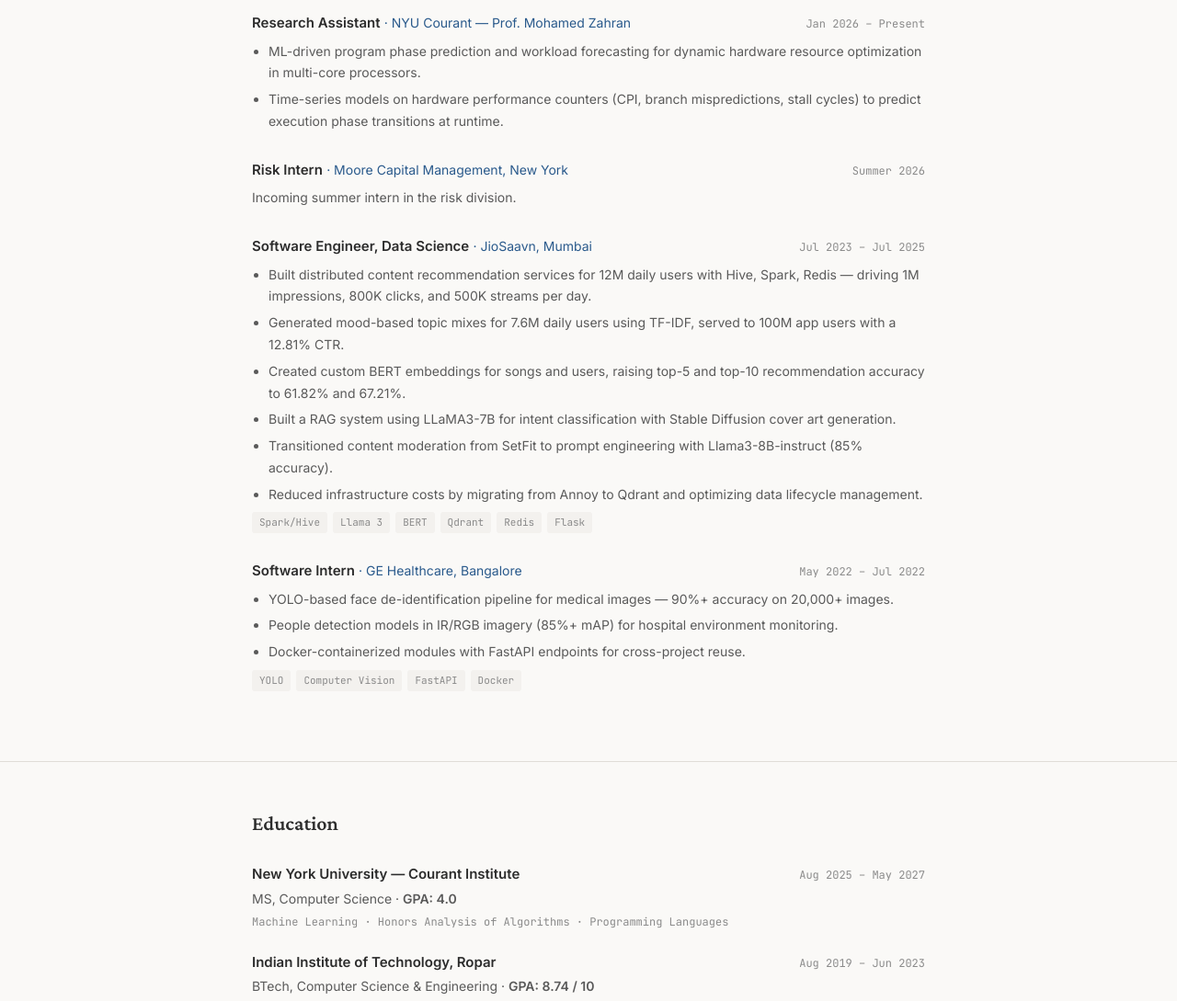
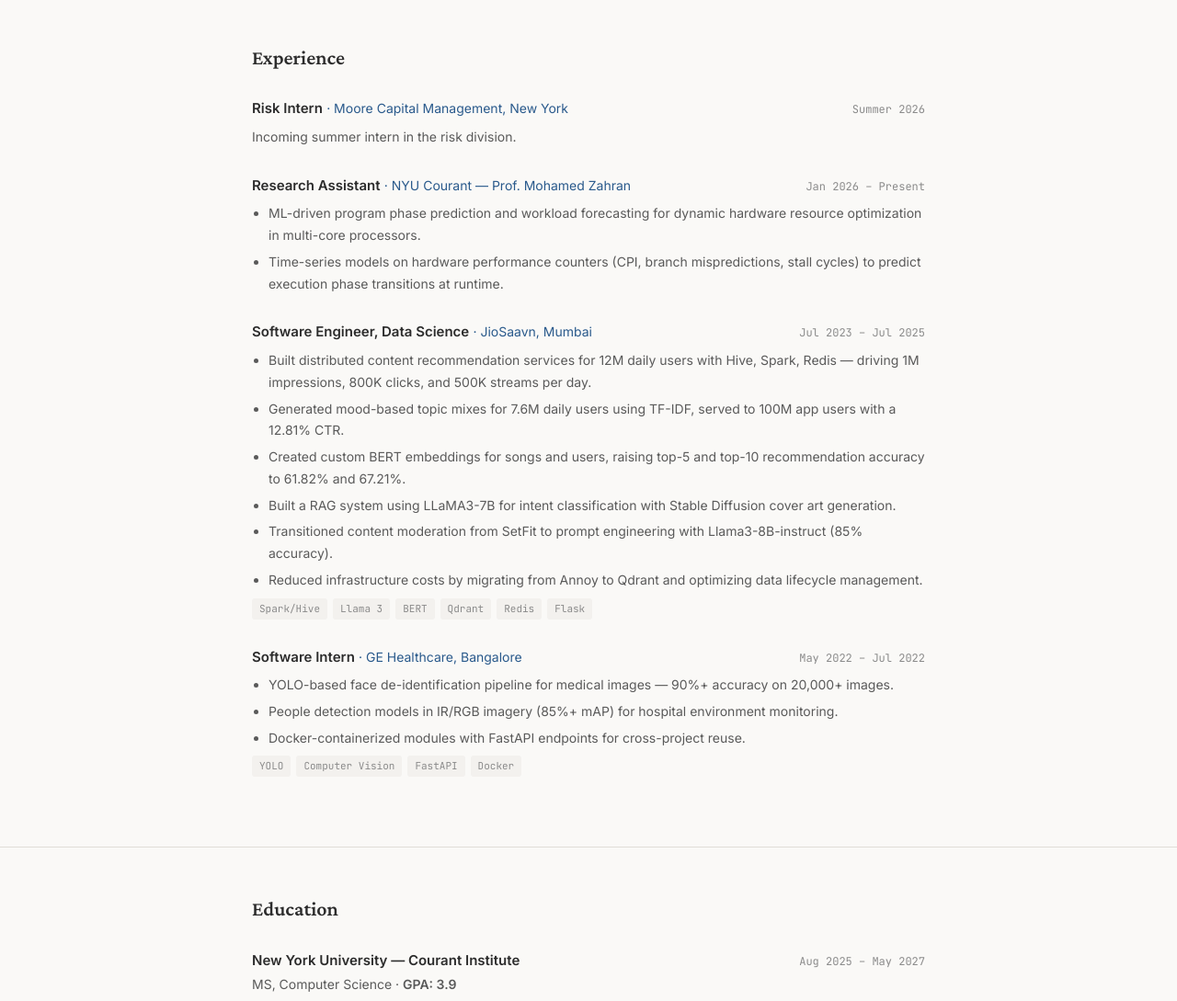
Before and after one commit to k-keshav-k/k-keshav-k.github.io, a plain HTML site: page index.html in a window 1280 px wide. Shown: the part 2460-3549 px from the top of the page at 92% size. Drawn offline with nearby package versions, Linux system fonts and the light colour scheme.

Commit message:
Update experience and education sections in index.html

```diff
--- a/index.html
+++ b/index.html
@@ -353,6 +353,10 @@
                     <td class="news-text">Built a complete <strong>Transformer LM from scratch</strong> (BPE tokenizer, RoPE, SwiGLU, AdamW) — no nn.Linear, nn.Embedding, or torch.optim. <a href="https://github.com/k-keshav-k/Large-Language-Models-from-Scratch" target="_blank">Code</a></td>
                 </tr>
                 <tr>
+                    <td class="news-date">Dec 2025</td>
+                    <td class="news-text">Completed <strong>Pico-LLM</strong> — unified codebase for Small Language Model training with SFT, DPO/GRPO alignment on GSM8K, mechanistic interpretability tools, and KV-cache inference optimization. <a href="https://github.com/k-keshav-k/pico-llm" target="_blank">Code</a></td>
+                </tr>
+                <tr>
                     <td class="news-date">Aug 2025</td>
                     <td class="news-text">Started MS in Computer Science at <strong>NYU Courant</strong>.</td>
                 </tr>
@@ -451,6 +455,17 @@
             <div class="exp-item">
                 <div class="exp-header">
                     <div>
+                        <span class="exp-role">Risk Intern</span>
+                        <span class="exp-org"> · Moore Capital Management, New York</span>
+                    </div>
+                    <span class="exp-date">Summer 2026</span>
+                </div>
+                <div class="exp-desc"><p style="font-size:14px; color:var(--text-secondary)">Incoming summer intern in the risk division.</p></div>
+            </div>
+
+            <div class="exp-item">
+                <div class="exp-header">
+                    <div>
                         <span class="exp-role">Research Assistant</span>
                         <span class="exp-org"> · NYU Courant — Prof. Mohamed Zahran</span>
                     </div>
@@ -462,17 +477,6 @@
                         <li>Time-series models on hardware performance counters (CPI, branch mispredictions, stall cycles) to predict execution phase transitions at runtime.</li>
                     </ul>
                 </div>
-            </div>
-
-            <div class="exp-item">
-                <div class="exp-header">
-                    <div>
-                        <span class="exp-role">Risk Intern</span>
-                        <span class="exp-org"> · Moore Capital Management, New York</span>
-                    </div>
-                    <span class="exp-date">Summer 2026</span>
-                </div>
-                <div class="exp-desc"><p style="font-size:14px; color:var(--text-secondary)">Incoming summer intern in the risk division.</p></div>
             </div>
 
             <div class="exp-item">
@@ -530,7 +534,7 @@
                     <span class="edu-school">New York University — Courant Institute</span>
                     <span class="edu-date">Aug 2025 – May 2027</span>
                 </div>
-                <div class="edu-detail">MS, Computer Science · <strong>GPA: 4.0</strong></div>
+                <div class="edu-detail">MS, Computer Science · <strong>GPA: 3.9</strong></div>
                 <div class="edu-courses">Machine Learning · Honors Analysis of Algorithms · Programming Languages</div>
             </div>
 
```
